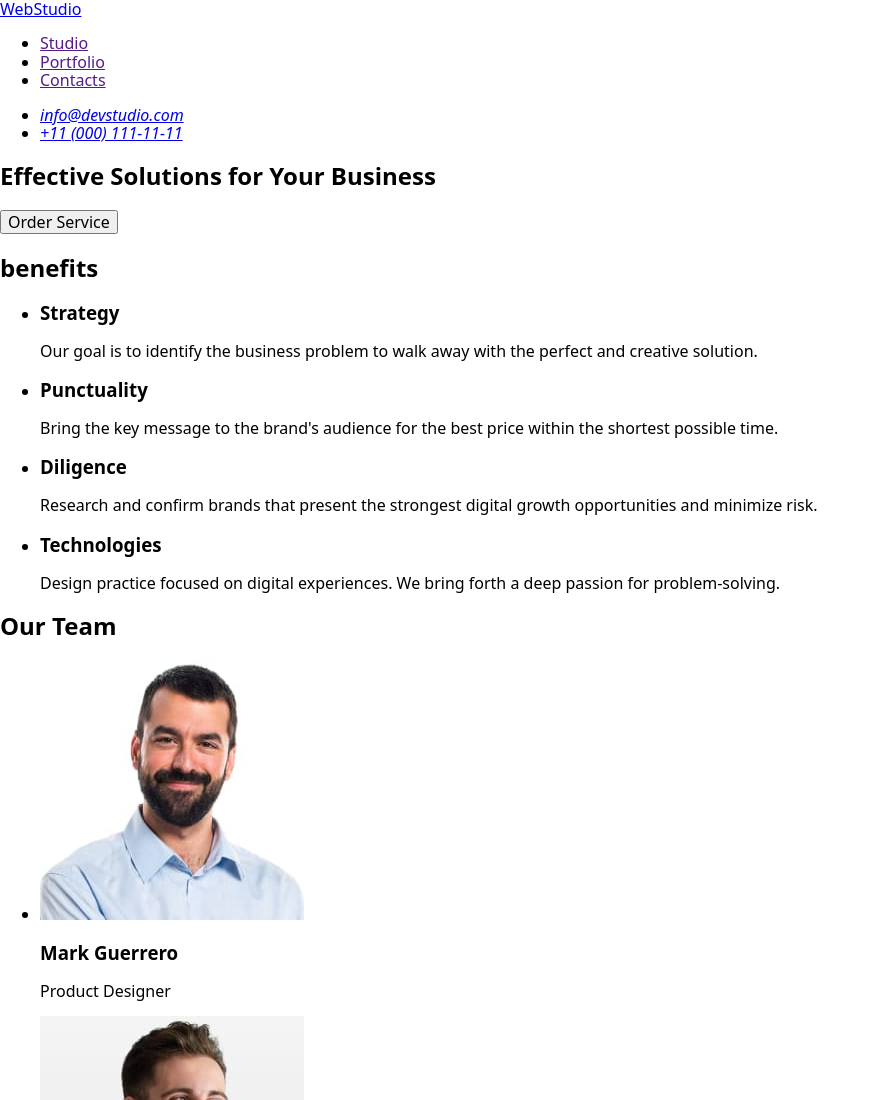
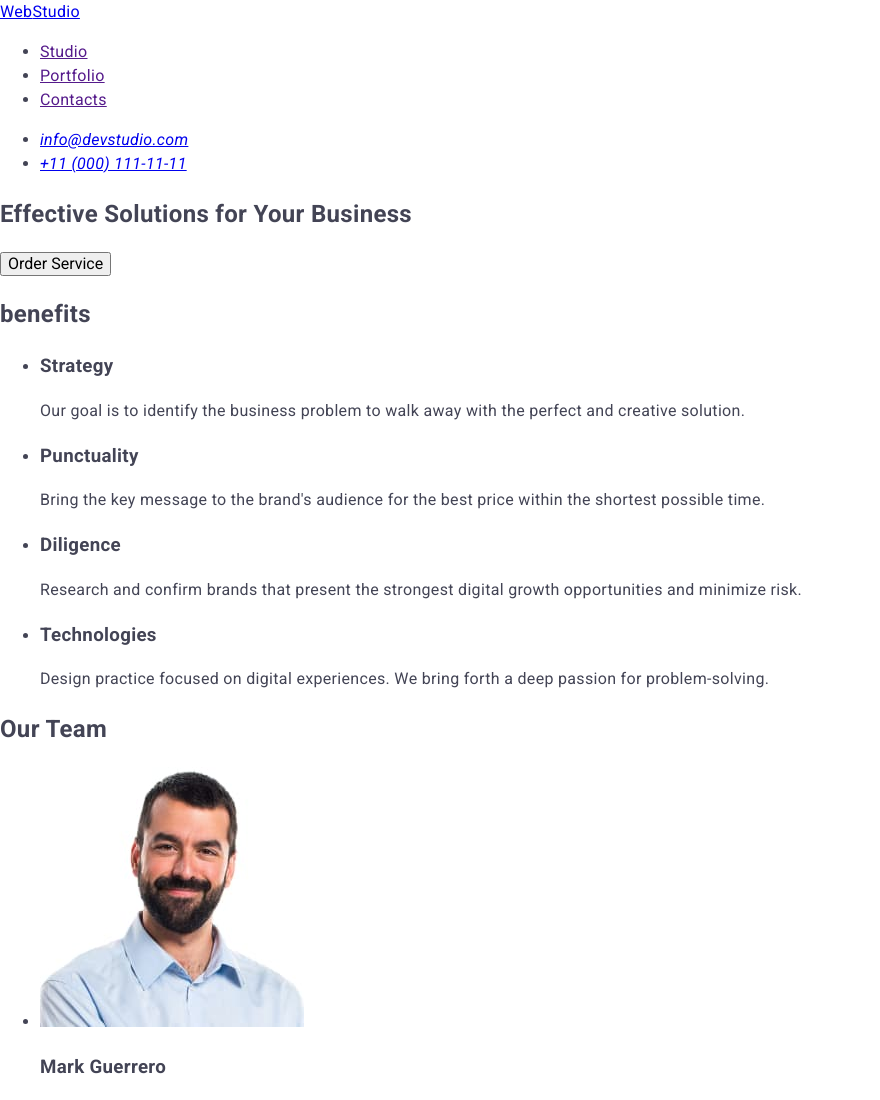
Before and after one commit to Olga-goit/goit-markup-hw-02, a plain HTML site: page index.html in a window 1280 px wide. Shown: the top 1100 px of the page, without its empty margins (0-880 px from the left). Drawn offline with nearby package versions, Linux system fonts and the light colour scheme.

Commit message:
added styles,fonts,classes

```diff
--- a/css/styles.css
+++ b/css/styles.css
@@ -0,0 +1,15 @@
+body{
+  font-family: Roboto,sans-serif;
+  color: #434455;
+  font-size: 16px;
+  font-weight: 400;
+  line-height: 1.5;
+  letter-spacing: 0.02em;
+
+}
+
+
+
+button{
+  cursor: pointer;
+}
--- a/index.html
+++ b/index.html
@@ -8,11 +8,18 @@
       rel="stylesheet"
       href="https://cdnjs.cloudflare.com/ajax/libs/modern-normalize/2.0.0/modern-normalize.min.css"
     />
+    <link rel="preconnect" href="https://fonts.googleapis.com" />
+    <link rel="preconnect" href="https://fonts.gstatic.com" crossorigin />
+    <link
+      href="https://fonts.googleapis.com/css2?family=Raleway:ital,wght@0,700;1,700&family=Roboto:ital,wght@0,100;0,300;0,400;0,500;0,700;0,900;1,100;1,300;1,400;1,500;1,700;1,900&display=swap"
+      rel="stylesheet"
+    />
+    <link rel="stylesheet" href="./css/styles.css" />
   </head>
   <body>
-    <header>
-      <nav>
-        <a href="./index.html">WebStudio</a>
+    <header class="header">
+      <nav class="menu">
+        <a href="./index.html" class="logo">Web<span>Studio</span></a>
         <ul>
           <li>
             <a href="">Studio</a>
```
